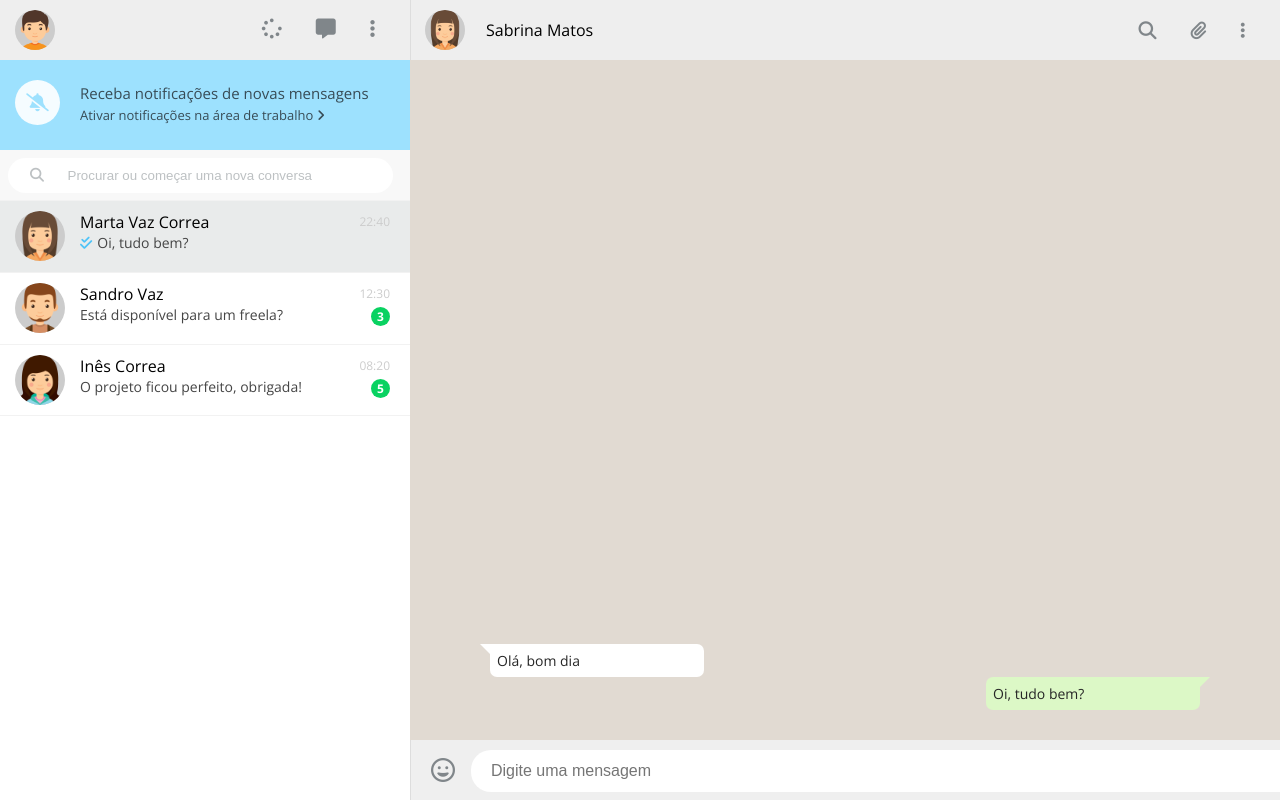
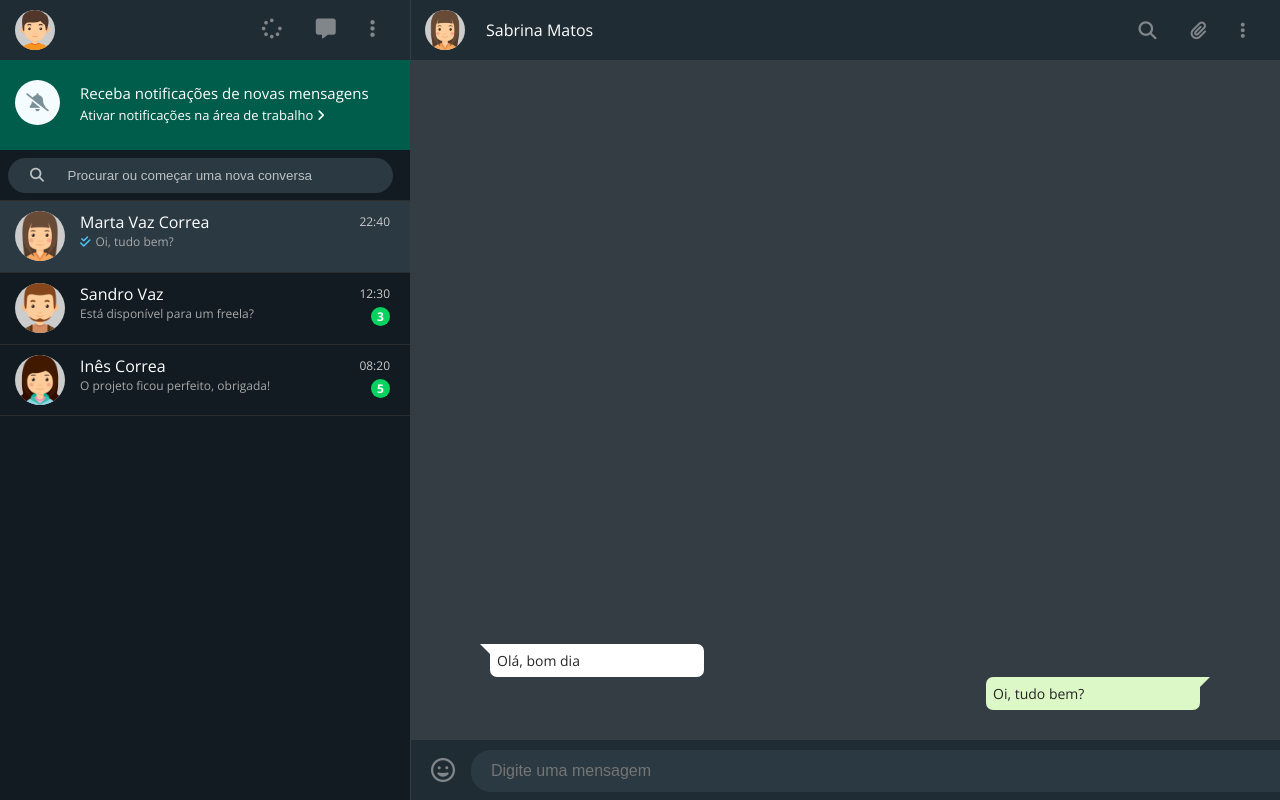
Before and after one commit to WilliamCorrea2712/HTML-CSS-Tela-WhatsApp-, a plain HTML site: page index.html in a window 1280 px wide. Shown: the top 800 px of the page. Drawn offline with nearby package versions, Linux system fonts and the light colour scheme.

Commit message:
change color

```diff
--- a/styles.css
+++ b/styles.css
@@ -18,6 +18,7 @@ ul {
 
 /* side bar */
 .sidebar {
+  background-color: #111b21;
   width: 410px; /* Define a largura da barra lateral como 410px. */
   height: 100%; /* Define a altura da barra lateral como 100% da altura do seu contêiner pai. */
   display: inline-block; /* Faz com que a barra lateral se comporte como um bloco e fique alinhada ao lado de outros elementos em linha. */
@@ -28,7 +29,7 @@ ul {
 .toolbar-container {
   width: 100%; /* Define a largura da barra de ferramentas como 100% do seu contêiner pai. */
   height: 60px; /* Define a altura da barra de ferramentas como 60px. */
-  background-color: #eee; /* Define a cor de fundo da barra de ferramentas como cinza claro. */
+  background-color: #202c33; /* Define a cor de fundo da barra de ferramentas como cinza claro. */
 }
 
 .user-photo {
@@ -61,8 +62,8 @@ ul {
   height: 90px; /* Define a altura do contêiner de notificações como 90px. */
   padding-top: 23px; /* Adiciona um preenchimento na parte superior do contêiner de notificações. */
   padding-left: 80px; /* Adiciona um preenchimento na parte esquerda do contêiner de notificações. */
-  background-color: #9de1fe; /* Define a cor de fundo do contêiner de notificações como azul claro. */
-  color: #384c56; /* Define a cor do texto do contêiner de notificações como cinza escuro. */
+  background-color: #005c4b; /* Define a cor de fundo do contêiner de notificações como azul claro. */
+  color: #fff; /* Define a cor do texto do contêiner de notificações como cinza escuro. */
   position: relative; /* Define a posição do contêiner de notificações como relativa para que os elementos dentro dele sejam posicionados relativos a ele. */
   box-sizing: border-box; /* Faz com que as bordas e o preenchimento sejam contabilizados no cálculo da largura e altura total do contêiner. */
 }
@@ -74,7 +75,7 @@ ul {
   line-height: 45px; /* Define a altura da linha do ícone de notificação como 45px para centralizar verticalmente o ícone. */
   border-radius: 50%; /* Define um raio de borda de 50% para criar uma forma de círculo para o ícone de notificação. */
   font-size: 18px; /* Define o tamanho da fonte do ícone de notificação como 18px. */
-  color: #9de1fe; /* Define a cor do ícone de notificação como azul claro. */
+  color: #799099; /* Define a cor do ícone de notificação como azul claro. */
   background-color: #f5fcff; /* Define a cor de fundo do ícone de notificação como branco. */
   position: absolute; /* Define a posição do ícone de notificação como absoluta para que possa ser posicionado dentro do contêiner de notificações. */
   top: 20px; /* Define a distância do topo como 20px para posicionar o ícone de notificação. */
@@ -100,7 +101,7 @@ ul {
   width: 100%; /* Define a largura do contêiner de pesquisa como 100% do seu contêiner pai. */
   padding-left: 7.5px; /* Adiciona um preenchimento à esquerda do contêiner de pesquisa. */
   padding-top: 7.5px; /* Adiciona um preenchimento ao topo do contêiner de pesquisa. */
-  background-color: #f8f8f8; /* Define a cor de fundo do contêiner de pesquisa como cinza claro. */
+  background-color: #111b21; /* Define a cor de fundo do contêiner de pesquisa como cinza claro. */
   position: relative; /* Define a posição do contêiner de pesquisa como relativa para que os elementos dentro dele sejam posicionados relativos a ele. */
   color: #bdc1c3; /* Define a cor do texto do contêiner de pesquisa como cinza claro. */
   box-sizing: border-box; /* Faz com que as bordas e o preenchimento sejam contabilizados no cálculo da largura e altura total do contêiner. */
@@ -119,7 +120,7 @@ ul {
   width: 385px; /* Define a largura do campo de pesquisa como 385px. */
   padding-left: 60px; /* Adiciona um preenchimento à esquerda do campo de pesquisa para acomodar o ícone de pesquisa. */
   border-radius: 17.5px; /* Define um raio de borda de 17.5px para criar uma forma arredondada para o campo de pesquisa. */
-  background-color: #fff; /* Define a cor de fundo do campo de pesquisa como branco. */
+  background-color: #2a3942; /* Define a cor de fundo do campo de pesquisa como branco. */
   box-sizing: border-box; /* Faz com que as bordas e o preenchimento sejam contabilizados no cálculo da largura e altura total do campo de pesquisa. */
 }
 
@@ -136,26 +137,26 @@ ul {
 .contact-box {
   cursor: pointer; /* Altera o cursor para o formato de ponteiro quando o mouse passa sobre as caixas de contato, indicando que elas são clicáveis. */
   height: 72px; /* Define a altura das caixas de contato como 72px. */
-  background-color: #fff; /* Define a cor de fundo das caixas de contato como branco. */
-  border-top: 1px solid #f2f2f2; /* Adiciona uma borda superior sólida de 1px com cor cinza claro nas caixas de contato. */
+  background-color: #111b21; /* Define a cor de fundo das caixas de contato como branco. */
+  border-top: 1px solid #2f2d2d; /* Adiciona uma borda superior sólida de 1px com cor cinza claro nas caixas de contato. */
   position: relative; /* Define a posição das caixas de contato como relativa para que os elementos dentro delas sejam posicionados relativos a elas. */
   box-sizing: border-box; /* Faz com que as bordas e o preenchimento sejam contabilizados no cálculo da largura e altura total das caixas de contato. */
 }
 
 .contact-box:last-child {
-  border-bottom: 1px solid #f2f2f2; /* Adiciona uma borda inferior sólida de 1px com cor cinza claro na última caixa de contato. */
+  border-bottom: 1px solid #2f2d2d; /* Adiciona uma borda inferior sólida de 1px com cor cinza claro na última caixa de contato. */
 }
 
 .contact-box:hover {
-  background-color: #f4f5f5; /* Define a cor de fundo das caixas de contato quando o mouse passa sobre elas como cinza claro. */
+  background-color: #2a3942; /* Define a cor de fundo das caixas de contato quando o mouse passa sobre elas como cinza claro. */
 }
 
 .active-chat {
-  background-color: #e9ebeb; /* Define a cor de fundo da caixa de contato ativa como cinza claro. */
+  background-color: #2a3942; /* Define a cor de fundo da caixa de contato ativa como cinza claro. */
 }
 
 .active-chat.contact-box:hover {
-  background-color: #e9ebeb; /* Define a cor de fundo da caixa de contato ativa quando o mouse passa sobre ela como cinza claro. */
+  background-color: #2a3942; /* Define a cor de fundo da caixa de contato ativa quando o mouse passa sobre ela como cinza claro. */
 }
 
 .contact-box .user-photo {
@@ -175,13 +176,13 @@ ul {
 
 .user-name {
   font-size: 16px; /* Define o tamanho da fonte do nome do usuário como 16px. */
-  color: #000; /* Define a cor do nome do usuário como preto. */
+  color: #fff; /* Define a cor do nome do usuário como preto. */
   margin-bottom: 12px; /* Adiciona uma margem inferior de 12px para separar o nome do usuário da mensagem de pré-visualização. */
 }
 
 .user-messagepreview {
-  font-size: 14px; /* Define o tamanho da fonte da mensagem de pré-visualização do usuário como 14px. */
-  color: #454545; /* Define a cor da mensagem de pré-visualização do usuário como cinza escuro. */
+  font-size: 12px; /* Define o tamanho da fonte da mensagem de pré-visualização do usuário como 14px. */
+  color: #a9a9a9; /* Define a cor da mensagem de pré-visualização do usuário como cinza escuro. */
 }
 
 .fa-check-double {
@@ -231,8 +232,8 @@ ul {
 
 .chat-navbar {
   height: 60px; /* Define a altura da barra de navegação do bate-papo como 60px. */
-  background-color: #eeeeee; /* Define a cor de fundo da barra de navegação do bate-papo como cinza claro. */
-  border-left: 1px solid #ddd; /* Adiciona uma borda esquerda sólida de 1px com cor cinza claro à barra de navegação do bate-papo. */
+  background-color: #202c33; /* Define a cor de fundo da barra de navegação do bate-papo como cinza claro. */
+  border-left: 1px solid #333d43; /* Adiciona uma borda esquerda sólida de 1px com cor cinza claro à barra de navegação do bate-papo. */
   padding-left: 75px; /* Adiciona um preenchimento à esquerda de 75px à barra de navegação do bate-papo para acomodar o ícone do usuário e o nome do contato. */
 }
 
@@ -282,9 +283,7 @@ ul {
 }
 
 .bg-image {
-  background-image: url("img/background_whats.png"); /* Define uma imagem de fundo para o contêiner de mensagens. */
-  background-repeat: repeat; /* Define a repetição da imagem de fundo para preencher todo o contêiner de mensagens. */
-  opacity: 0.06; /* Define a opacidade da imagem de fundo como 0.06 para que fique mais sutil. */
+  background-color: #333d43; /* Define uma imagem de fundo para o contêiner de mensagens. */
   width: 100%; /* Define a largura da imagem de fundo como 100% do contêiner de mensagens. */
   height: 100%; /* Define a altura da imagem de fundo como 100% do contêiner de mensagens. */
 }
@@ -343,8 +342,8 @@ ul {
 /* send message */
 
 .sendmessage-container {
-  background-color: #efefef; /* Define a cor de fundo do contêiner de envio de mensagens como cinza claro. */
-  border-left: 1px solid #ddd; /* Adiciona uma borda esquerda sólida de 1px com cor cinza claro ao contêiner de envio de mensagens. */
+  background-color: #202c33; /* Define a cor de fundo do contêiner de envio de mensagens como cinza claro. */
+  border-left: 1px solid #333d43; /* Adiciona uma borda esquerda sólida de 1px com cor cinza claro ao contêiner de envio de mensagens. */
   height: 60px; /* Define a altura do contêiner de envio de mensagens como 60px. */
   padding-left: 20px; /* Adiciona um preenchimento à esquerda de 20px ao contêiner de envio de mensagens. */
   padding-right: 20px; /* Adiciona um preenchimento à direita de 20px ao contêiner de envio de mensagens. */
@@ -355,7 +354,7 @@ ul {
   position: absolute; /* Define a posição do campo de entrada de mensagem como absoluta para posicioná-lo dentro do contêiner de envio de mensagens. */
   top: 10px; /* Define a distância do topo do campo de entrada de mensagem como 10px para centralizá-lo verticalmente dentro do contêiner de envio de mensagens. */
   left: 60px; /* Define a distância da esquerda do campo de entrada de mensagem como 60px para criar espaço para o ícone de emoji. */
-  background-color: #fff; /* Define a cor de fundo do campo de entrada de mensagem como branco. */
+  background-color: #2a3942; /* Define a cor de fundo do campo de entrada de mensagem como branco. */
   border: none; /* Remove as bordas do campo de entrada de mensagem. */
   height: 40px; /* Define a altura do campo de entrada de mensagem como 40px. */
   border-radius: 20px; /* Adiciona um raio de borda de 20px para arredondar as bordas do campo de entrada de mensagem. */
```
